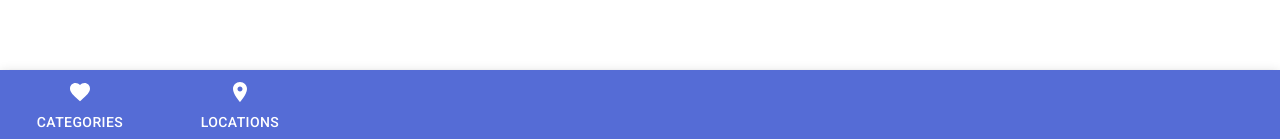
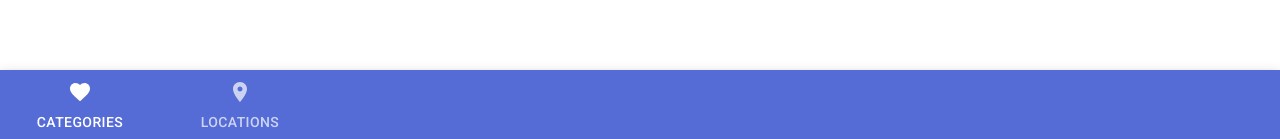
Before and after one commit to shootermv/welldone-software-exam, a React (Create React App) app: page /categories in a window 1280 px wide. Shown: the part 658-797 px from the top of the page. Built offline with nearby package versions, Linux system fonts and the light colour scheme.

Commit message:
correction bottom navigation

```diff
--- a/src/components/BottomAppBar.js
+++ b/src/components/BottomAppBar.js
@@ -42,7 +42,11 @@ const useStyles = makeStyles(theme => ({
 
 export default function BottomAppBar() {
   const classes = useStyles();
-  const [value, setValue] = React.useState(2);
+  const [value, setValue] = React.useState(0);
+
+  function handleChange(event, newValue) {
+    setValue(newValue);
+  }
 
   return (
     <React.Fragment>
@@ -52,9 +56,10 @@ export default function BottomAppBar() {
         <Tabs
             value={value}
             indicatorColor="primary"
-            textColor="accent"
+            textColor="inherit"
+            onChange={handleChange}
             aria-label="Disabled tabs example"
-            fullWidth
+            fullwidth="true"
         >
           <Tab label="categories"  icon={<FavoriteIcon />} component={Link} to="/categories" />
           <Tab label="locations"  icon={<LocationOnIcon />} component={Link} to="/locations" />
```
